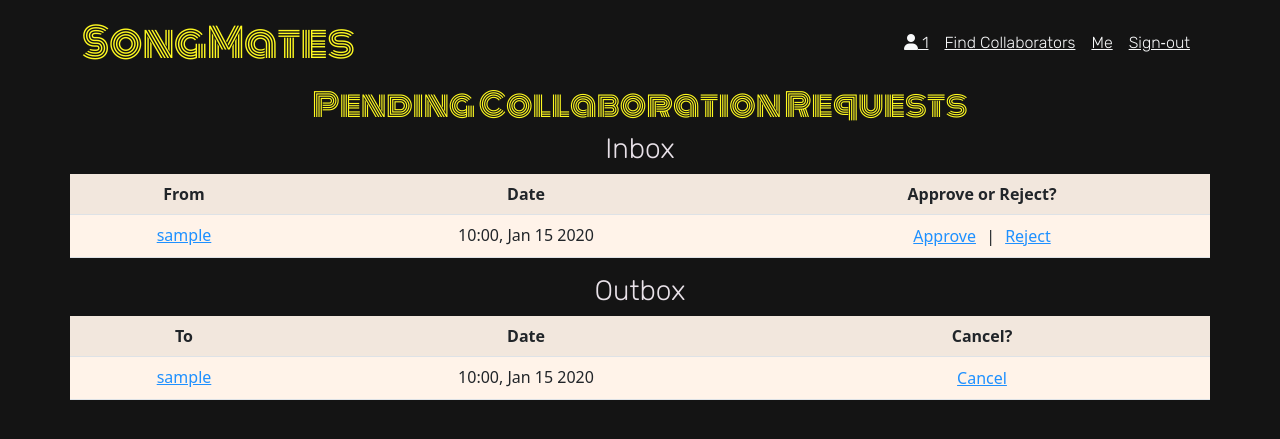
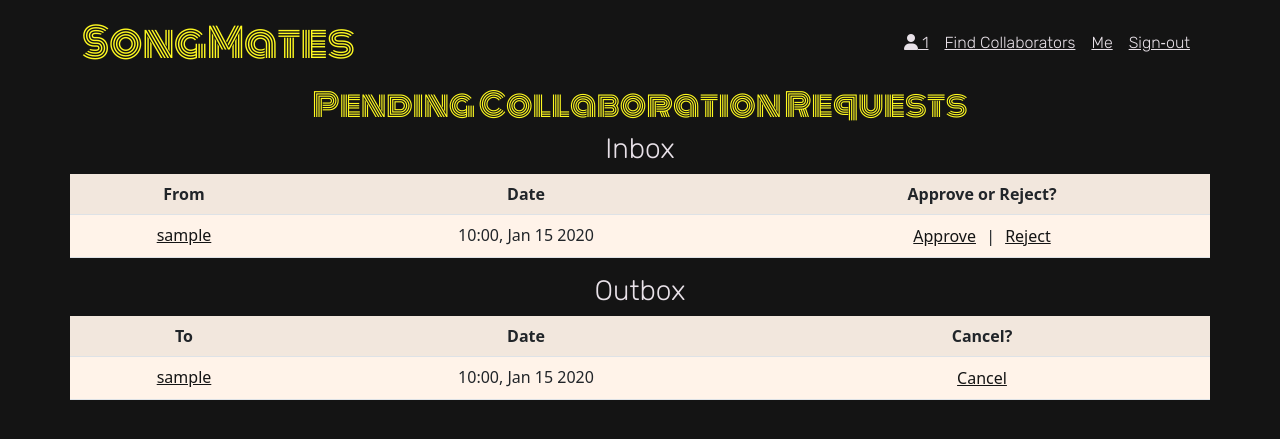
Before and after one commit to andy-guttridge/song-mates, a Django app: page /collab-requests/ in a window 1280 px wide. Shown: the top 439 px of the page. Run offline with Django 3.2, Linux system fonts and the light colour scheme; a user stored in the database is signed in; tables that the repository leaves empty hold one stand-in row (values such as "Sample post"); some libraries are stand-ins or nearby versions.

Commit message:
Fix: align styling of anchors to other elements

```diff
--- a/static/css/styles.css
+++ b/static/css/styles.css
@@ -66,12 +66,16 @@ h3, h4, p, span, label, input, li {
 .plain-link {
     border: none;
     background-color: rgba(255, 255, 255, 0);
-    color: dodgerblue;
+    color: #141414;
     text-decoration: underline;
 }
 
+a:hover{
+    color: #3bb5ff;
+}
+
 .plain-link:hover{
-    color: darkblue;
+    color: #3bb5ff;
 }
 
 .btn {
--- a/templates/base.html
+++ b/templates/base.html
@@ -35,12 +35,12 @@
 
                     <!-- Content for collapsible hamburger menu -->
                     <div class="collapse navbar-collapse d-md-inline-flex justify-content-md-end" id="navbarToggleContent">
-                        <ul class="navbar-nav ">
+                        <ul class="navbar-nav">
                             {% number_of_collab_requests request as requests %}
-                            <li class="nav-item p-2"><a class="link-light" href="{% url 'collab_requests' %}"><i class="fa-solid fa-user"></i> {% number_of_collab_requests request %}</a></li>
-                            <li class="nav-item p-2"><a class="link-light" href="{% url 'home' %}">Find Collaborators</a></li>
-                            <li class="nav-item p-2"><a class="link-light" href="{% url 'edit_profile' %}">Me</a></li>
-                            <li class="nav-item p-2"><a class="link-light" href="{% url 'account_logout' %}">Sign&#8209out</a></li>
+                            <li class="nav-item p-2"><a class="txt-color-1" href="{% url 'collab_requests' %}"><i class="fa-solid fa-user"></i> {% number_of_collab_requests request %}</a></li>
+                            <li class="nav-item p-2"><a class="txt-color-1" href="{% url 'home' %}">Find Collaborators</a></li>
+                            <li class="nav-item p-2"><a class="txt-color-1" href="{% url 'edit_profile' %}">Me</a></li>
+                            <li class="nav-item p-2"><a class="txt-color-1" href="{% url 'account_logout' %}">Sign&#8209out</a></li>
                         </ul>
                     </div>
                 {% else %}
```
